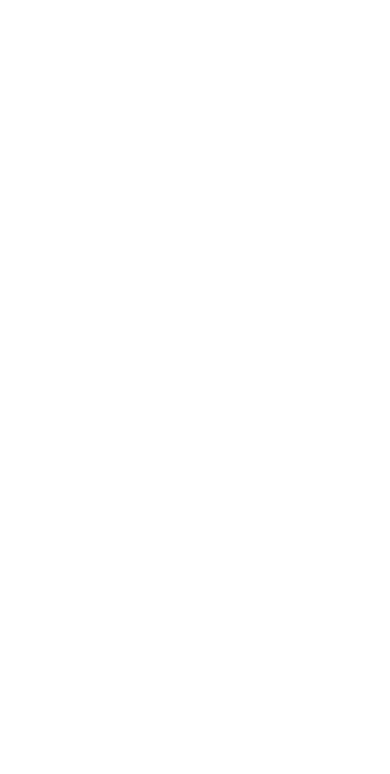
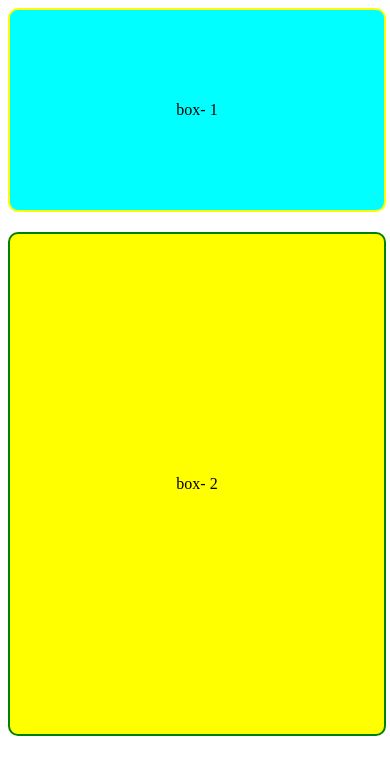
Before and after one commit to Masudur400/module-7-practice, a plain HTML site: page index.html in a window 390 px wide. Drawn offline with Linux system fonts and the light colour scheme.

Commit message:
last update

```diff
--- a/index.html
+++ b/index.html
@@ -4,8 +4,16 @@
     <meta charset="UTF-8">
     <meta name="viewport" content="width=device-width, initial-scale=1.0">
     <title>Document</title>
+    <link rel="stylesheet" href="style.css">
 </head>
 <body>
 
+    <section class="first">
+        <div class="box-1">box- 1</div>
+        <div class="box-2">box- 2</div>
+    </section>
+
+
+
 </body>
 </html>
--- a/style.css
+++ b/style.css
@@ -0,0 +1,58 @@
+
+
+.first{
+    /* border:2px solid red; */
+    display:flex;
+    /* justify-content:center; */
+    text-align:center;
+    /* flex-direction: column; */
+
+}
+
+.box-1{
+    width:400px;
+    height:300px;
+    border:2px solid yellow;
+    background-color:aqua;
+    display:flex;
+    justify-content:center;
+    align-items:center;
+    margin-right:50px;
+    border-radius:10px;
+
+}
+
+.box-2{
+    width: 100%;
+    height:300px;
+    border:2px solid green;
+    background-color:yellow;
+    border-radius:10px;
+    display:flex;
+    justify-content:center;
+    align-items:center;
+}
+
+@media  screen and (max-width:576px) {
+    .first{
+        display:flex;
+        flex-direction:column;
+
+    }
+    .box-1{
+        width:100%;
+        height:200px;
+        display:flex;
+        flex-direction:column;
+        margin-bottom:20px;
+    }
+
+    .box-2{
+        width:100%;
+        height:500px;
+        display:flex;
+        flex-direction:column;
+    }
+
+
+}
```
